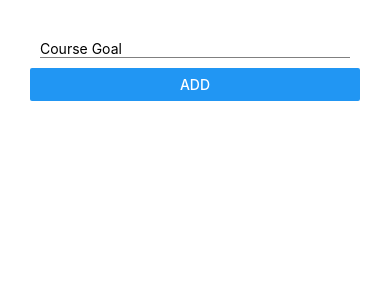
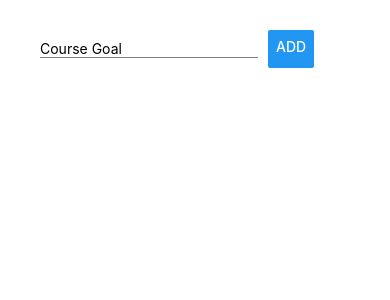
Before and after one commit to hoshimotao/rn-complete-guide, a React Native app: screen / in a window 390 px wide. Shown: the top 300 px of the page. Built offline with nearby package versions, Linux system fonts and the light colour scheme.

Commit message:
flexDirection row

```diff
--- a/App.js
+++ b/App.js
@@ -4,7 +4,7 @@ import { StyleSheet, Text, View, TextInput, Button } from 'react-native';
 export default function App() {
   return (
     <View style={{ padding:30 }}>
-     <View>
+     <View style={{ flexDirection: "row"}}>
        <TextInput placeholder="Course Goal" style={{borderColor: 'gray', borderBottomWidth: 1, margin:10 }}/>
        <Button  title="ADD"/>
          </View>
```
